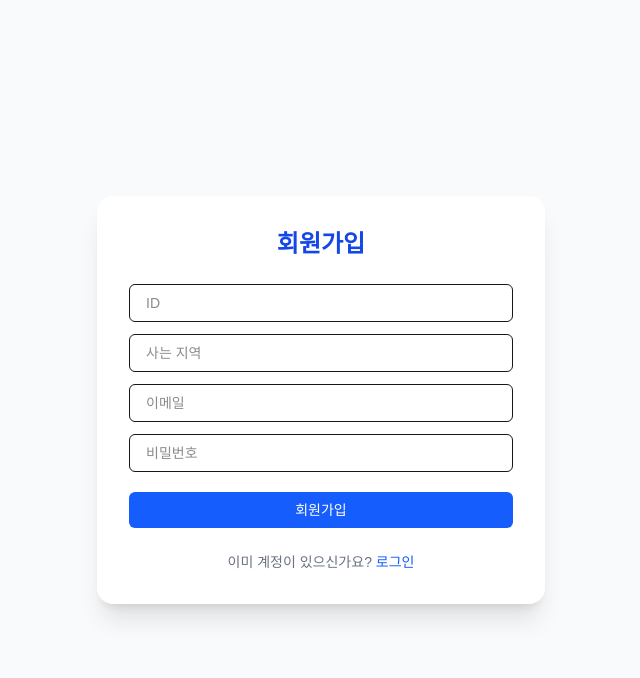
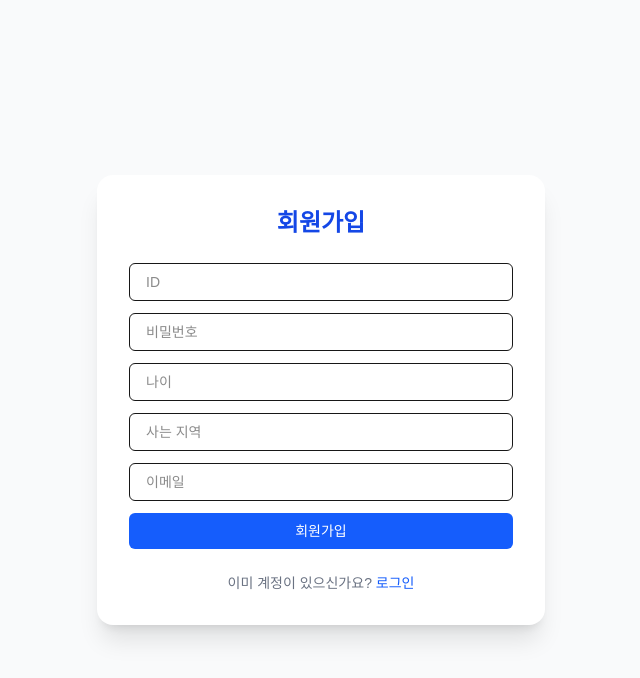
Before and after one commit to sukhwanjang/jangsatem, a Next.js app: page /login in a window 1280 px wide. Both pictures are taken after a click on the button "회원가입". Shown: the top 678 px of the page, without its empty margins (319-959 px from the left). Built offline with nearby package versions, Linux system fonts and the light colour scheme; no server answers.

Commit message:
로그인페이지 수정1

```diff
--- a/src/app/login/page.tsx
+++ b/src/app/login/page.tsx
@@ -9,6 +9,7 @@ export default function LoginPage() {
   const [password, setPassword] = useState('');
   const [username, setUsername] = useState('');
   const [region, setRegion] = useState('');
+  const [age, setAge] = useState('');
   const [error, setError] = useState('');
   const [loading, setLoading] = useState(false);
   const [mode, setMode] = useState<'login' | 'signup'>('login');
@@ -28,8 +29,8 @@ export default function LoginPage() {
       if (error) setError(error.message);
       else router.replace('/');
     } else {
-      if (!username || !region) {
-        setError('ID와 지역을 입력해주세요.');
+      if (!username || !region || !age) {
+        setError('ID, 나이, 지역을 모두 입력해주세요.');
         setLoading(false);
         return;
       }
@@ -39,12 +40,16 @@ export default function LoginPage() {
         options: {
           data: {
             username,
-            region
+            region,
+            age
           }
         }
       });
       if (error) setError(error.message);
-      else alert('회원가입 성공! 이메일을 확인하세요.');
+      else {
+        alert('회원가입 완료! 장사아이템가득, 장사템입니다!');
+        router.replace('/');
+      }
     }
 
     setLoading(false);
@@ -69,6 +74,20 @@ export default function LoginPage() {
               className="w-full px-4 py-2 mb-3 border rounded-md text-sm focus:outline-none focus:ring-2 focus:ring-blue-500"
             />
             <input
+              type="password"
+              placeholder="비밀번호"
+              value={password}
+              onChange={(e) => setPassword(e.target.value)}
+              className="w-full px-4 py-2 mb-3 border rounded-md text-sm focus:outline-none focus:ring-2 focus:ring-blue-500"
+            />
+            <input
+              type="text"
+              placeholder="나이"
+              value={age}
+              onChange={(e) => setAge(e.target.value)}
+              className="w-full px-4 py-2 mb-3 border rounded-md text-sm focus:outline-none focus:ring-2 focus:ring-blue-500"
+            />
+            <input
               type="text"
               placeholder="사는 지역"
               value={region}
@@ -85,6 +104,8 @@ export default function LoginPage() {
           onChange={(e) => setEmail(e.target.value)}
           className="w-full px-4 py-2 mb-3 border rounded-md text-sm focus:outline-none focus:ring-2 focus:ring-blue-500"
         />
+
+        {mode === 'login' && (
           <input
             type="password"
             placeholder="비밀번호"
@@ -92,6 +113,7 @@ export default function LoginPage() {
             onChange={(e) => setPassword(e.target.value)}
             className="w-full px-4 py-2 mb-5 border rounded-md text-sm focus:outline-none focus:ring-2 focus:ring-blue-500"
           />
+        )}
 
         <button
           onClick={handleSubmit}
```
Lines whose indentation alone changed are shown as unchanged.
